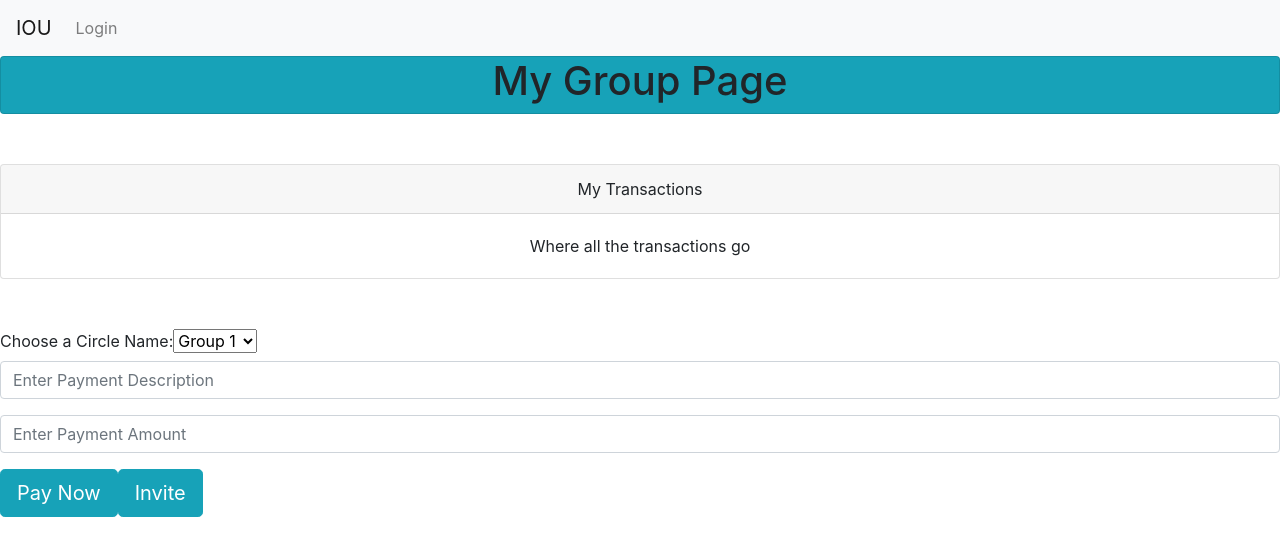
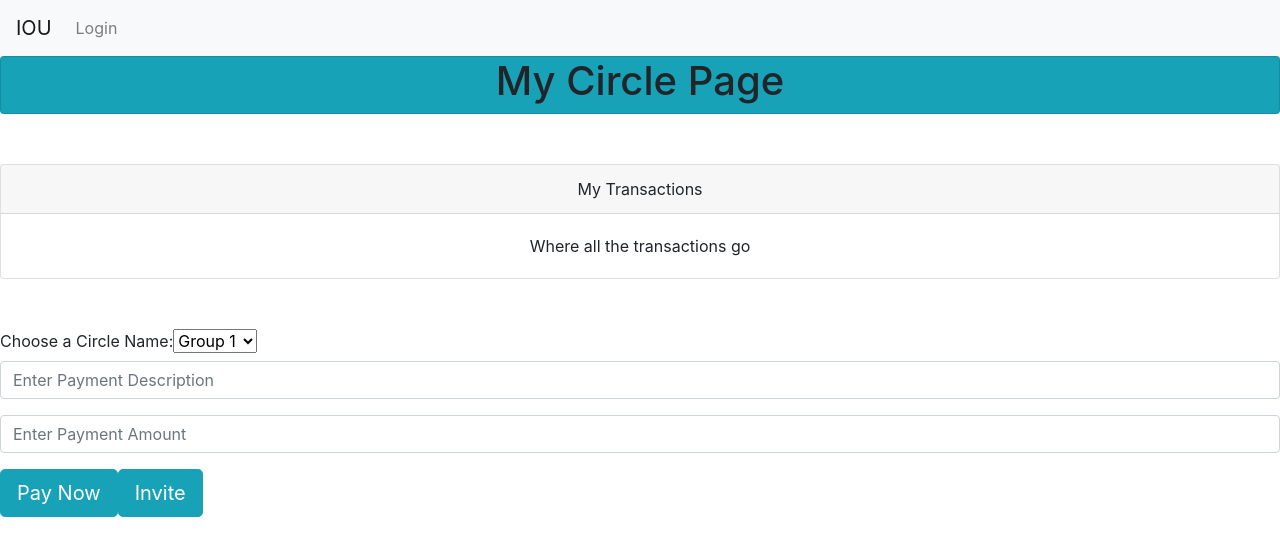
Before and after one commit to AubreyBennett/IOU, a React (Create React App) app in the folder client/: page /circlepage in a window 1280 px wide. Shown: the top 556 px of the page. Built offline with nearby package versions, Linux system fonts and the light colour scheme; no server answers.

Commit message:
created header component

```diff
--- a/client/src/pages/circlepage.js
+++ b/client/src/pages/circlepage.js
@@ -51,7 +51,7 @@ function CirclePage() {
   return (
     <>
       <div className="card bg-info" style={{ textAlign: "center", backgroundColor: "blue", marginBottom: "50px" }}>
-        <h1>My Group Page</h1>
+        <h1>My Circle Page</h1>
       </div>
       <div className="card text-center" style={{ marginBottom: "50px" }}>
         <div className="card-header">
```
Also changed, not shown: client/src/components/Header/header.js (added), client/src/components/Header/style.css (added).
